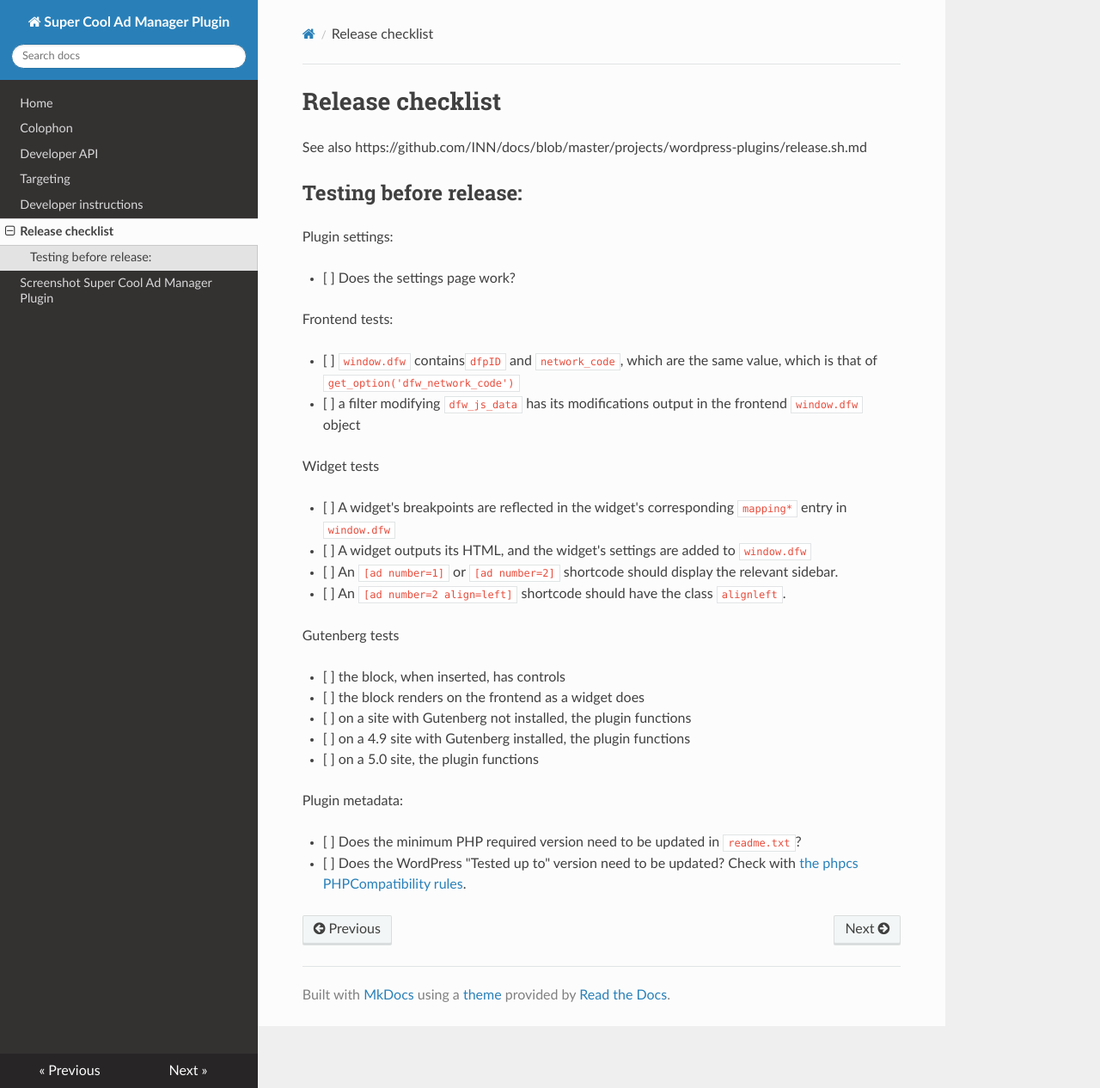
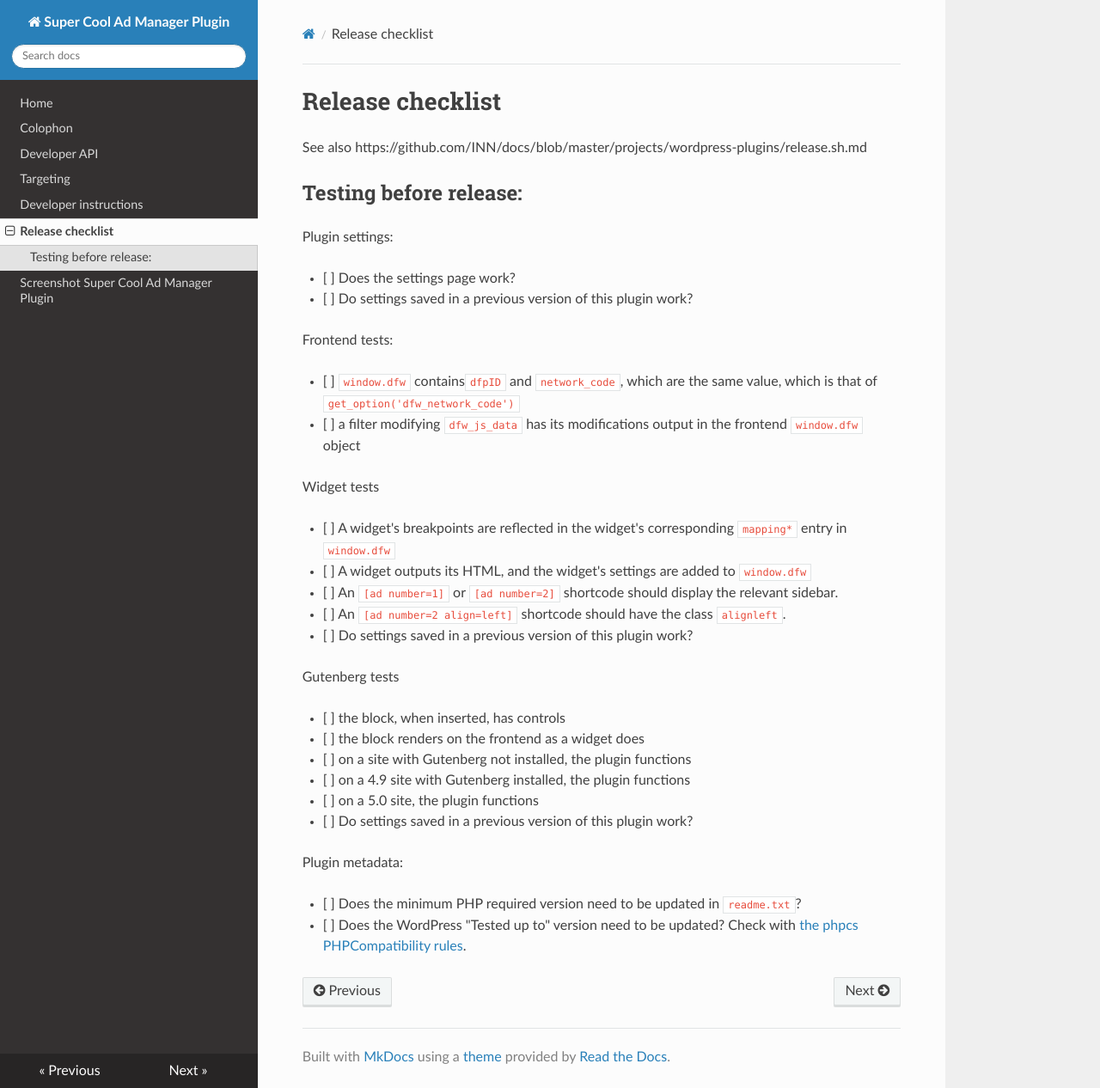
Before and after one commit to INN/doubleclick-for-wp, an MkDocs documentation site: the page built from docs/developers-release-checklist.md, in a window 1280 px wide and 1266 px high. Shown: the whole window at 86% size. Built offline with MkDocs 1.6.1, drawn with Linux system fonts in a browser that asks for light colours; nearby versions of some CDN libraries.

Commit message:
Notes for future devs regarding backwards compatibility

```diff
--- a/docs/developers-release-checklist.md
+++ b/docs/developers-release-checklist.md
@@ -7,6 +7,7 @@ See also https://github.com/INN/docs/blob/master/projects/wordpress-plugins/rele
 Plugin settings:
 
 - [ ] Does the settings page work?
+- [ ] Do settings saved in a previous version of this plugin work?
 
 Frontend tests:
 
@@ -19,6 +20,7 @@ Widget tests
 - [ ] A widget outputs its HTML, and the widget's settings are added to `window.dfw`
 - [ ] An `[ad number=1]` or `[ad number=2]` shortcode should display the relevant sidebar.
 - [ ] An `[ad number=2 align=left]` shortcode should have the class `alignleft`.
+- [ ] Do settings saved in a previous version of this plugin work?
 
 Gutenberg tests
 
@@ -27,6 +29,7 @@ Gutenberg tests
 - [ ] on a site with Gutenberg not installed, the plugin functions
 - [ ] on a 4.9 site with Gutenberg installed, the plugin functions
 - [ ] on a 5.0 site, the plugin functions
+- [ ] Do settings saved in a previous version of this plugin work?
 
 Plugin metadata:
 
```
